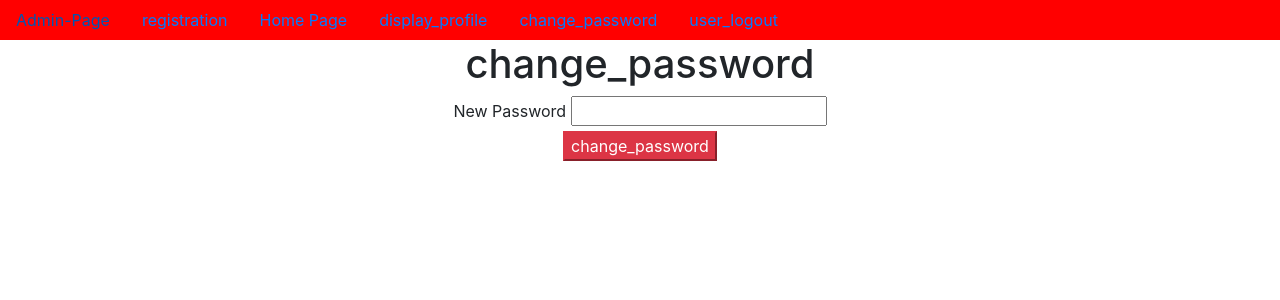
After one commit to MEKALAVANI123/user-Registration-project34, a Django app: page /change_password/ in a window 1280 px wide. The commit adds this page. Shown: the top 300 px of the page. Run offline with Django 4.2, Linux system fonts and the light colour scheme; a user stored in the database is signed in.

Commit message:
first commit

```diff
--- a/app/views.py
+++ b/app/views.py
@@ -66,3 +66,22 @@ def user_login(request):
 def user_logout(request):
     logout(request)
     return HttpResponseRedirect(reverse('home'))
+
+@login_required
+def display_profile(request):
+    username=request.session.get('username')
+    UO=User.objects.get(username=username)
+    PO=Profile.objects.get(username=UO)
+    d={'UO':UO,'PO':PO}
+    return render(request,'display_profile.html',d)
+
+@login_required
+def change_password(request):
+    if request.method=='POST':
+        pw=request.POST['pw']
+        username=request.session.get('username')
+        UO=User.objects.get(username=username)
+        UO.set_password(pw)
+        UO.save()
+        return HttpResponse('password is changed successfully')
+    return render(request,'change_password.html')
--- a/project34/urls.py
+++ b/project34/urls.py
@@ -25,5 +25,7 @@ urlpatterns = [
     path('home/',home,name='home'),
     path('user_login/',user_login,name='user_login'),
     path('user_logout',user_logout,name='user_logout'),
+    path('display_profile/',display_profile,name='display_profile'),
+    path('change_password/',change_password,name='change_password'),
 
 ]+static(settings.MEDIA_URL, document_root=settings.MEDIA_ROOT)
--- /dev/null
+++ b/templates/change_password.html
@@ -0,0 +1,15 @@
+{% extends 'dummy.html' %}
+{% block title %}
+    <title>change_password</title>
+{% endblock %}
+
+{% block body_block %}
+      <h1>change_password</h1>
+      <form method="POST">
+        {% csrf_token %}
+        <label for="pw">New Password</label>
+        <input type="password" name="pw" id="pw"><br>
+        <input type="submit" value="change_password" class="'btn btn-danger">
+
+      </form>
+{% endblock %}
--- a/templates/dummy.html
+++ b/templates/dummy.html
@@ -18,6 +18,13 @@
             <a href="{% url 'registration' %}" class="nav-link">registration</a>
             <a href="{% url 'home' %} " class="nav-link">Home Page</a>
 
+            {% if user.is_authenticated %}
+            <a href="{% url 'display_profile' %}" class="nav-link">display_profile</a>
+            <a href="{% url 'change_password' %}" class="nav-link">change_password</a>
+            <a href="{% url 'user_logout' %}" class="nav-link">user_logout</a>
+           {% else %}
+           <a href="{% url 'user_login' %}" class="nav-link">user_login</a>
+           {% endif %}
 
         </nav>
 
```
Also changed, not shown: templates/display_profile.html (added, +12 -0 lines), db.sqlite3.
